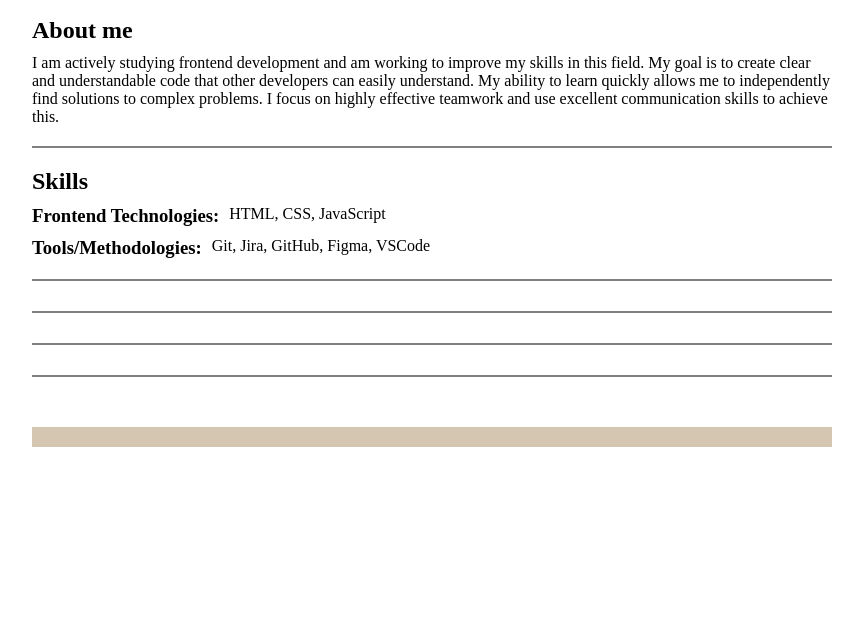
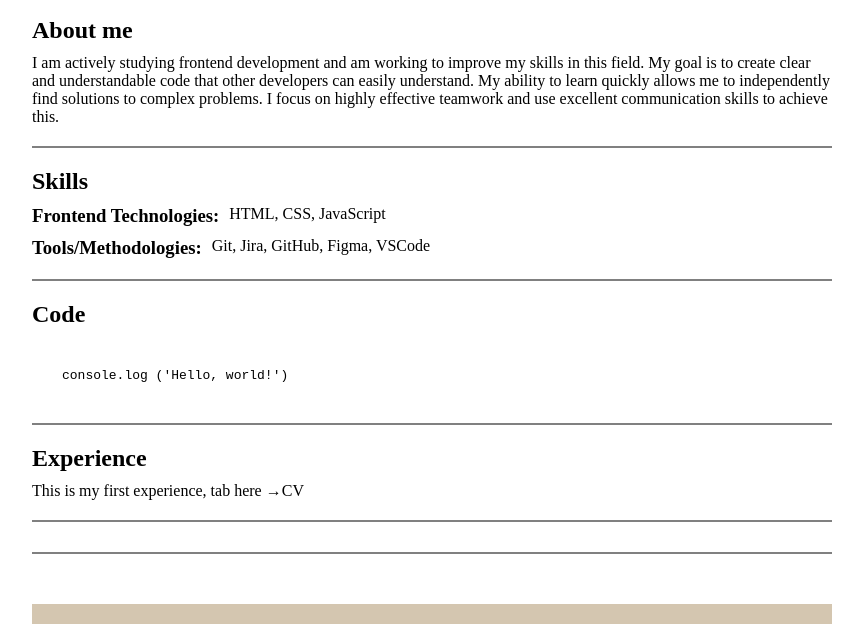
Before and after one commit to Kondrlias/rsschool-cv, a plain HTML site: page index.html in a window 1280 px wide. Shown: the part 336-960 px from the top of the page, without its empty margins (208-1071 px from the left). Before the commit the page ends 800 px from the top, so only its background shows below. Drawn offline with Linux system fonts and the light colour scheme.

Commit message:
feat: add experience and code

```diff
--- a/index.html
+++ b/index.html
@@ -94,15 +94,20 @@
 						<p>Git, Jira, GitHub, Figma, VSCode</p>
 					</li>
 				</ul>
-
 			</section>
 
 			<section class="code">
+				<h2 id="code">Code</h2>
+				<code>console.log ('Hello, world!')</code>
 
 			</section>
 
 			<section class="experience">
-
+				<h2 id="exp">Experience</h2>
+				<div class="exp-text">
+					<p>This is my first experience, tab here &rightarrow;</p>
+					<a href="#">CV</a>
+					</div>
 			</section>
 
 			<section class="education">
--- a/style.css
+++ b/style.css
@@ -135,7 +135,19 @@ p {
   gap: 10px;
 }
 
+/* decoration code */
+
+code {
+  display: inline-block;
+  margin: 30px;
+}
+
 /* decoration exp */
+
+.exp-text {
+  display: flex;
+  align-content: center;
+}
 
 /* decoration edu  */
 
```
